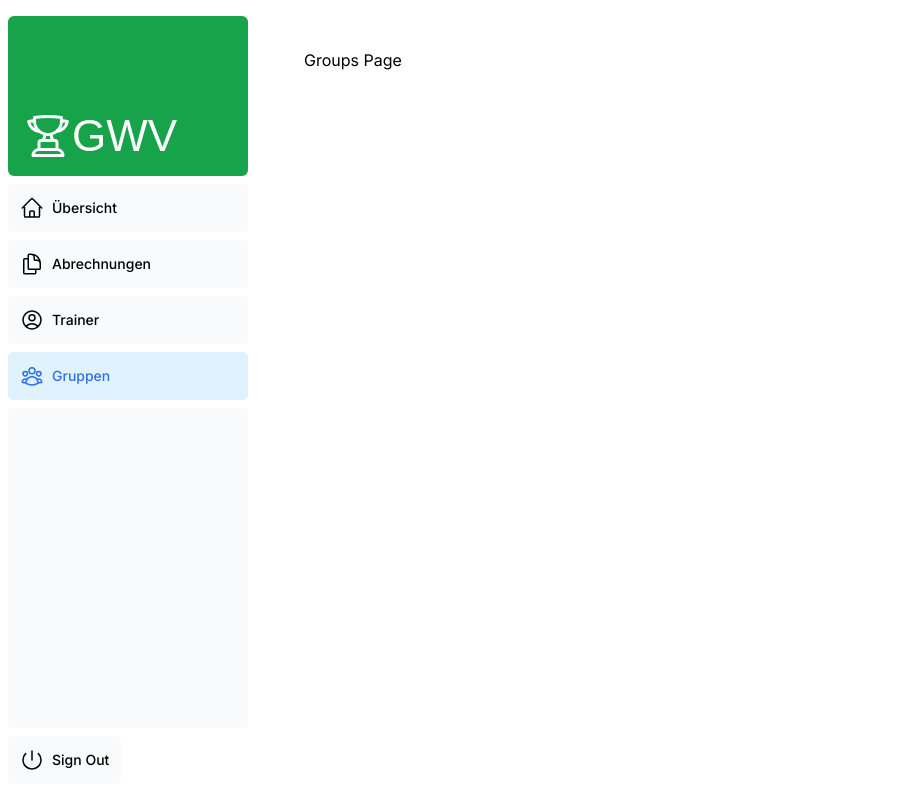
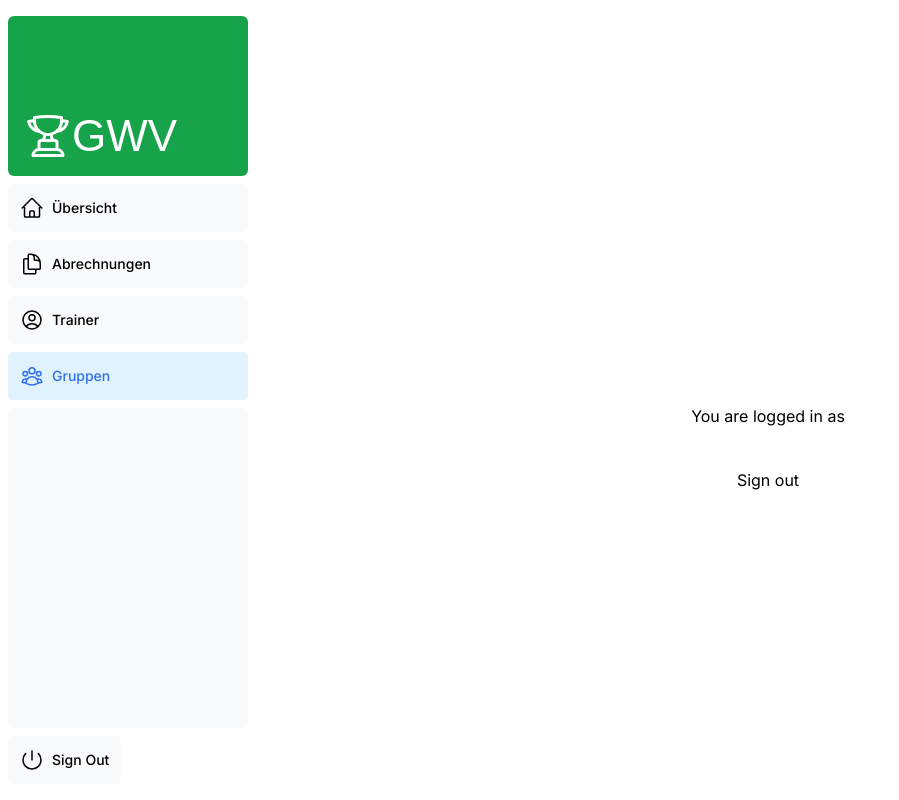
Before and after one commit to mldwr/vrclapp, a Next.js app: page /dashboard/groups in a window 1280 px wide. Shown: the whole page, without its empty margins (0-899 px from the left). Built offline with nearby package versions, Linux system fonts and the light colour scheme; no server answers; a web font is replaced by a local one.

Commit message:
auth changed

```diff
--- a/app/dashboard/groups/page.tsx
+++ b/app/dashboard/groups/page.tsx
@@ -1,19 +1,32 @@
-export default function Page() {
+/* export default function Page() {
     return <p>Groups Page</p>;
-}
-/*
-import { useAdminRole } from '../../../auth';
+}  */
 
-export default function AdminPage() {
-  const isAdmin = useAdminRole();
+import { auth, signOut } from '@/app/../auth';
 
-  if (!isAdmin) {
-    return <div>Unauthorized Access</div>;
-  }
+export default async function Page() {
+  let session = await auth();
 
   return (
-    <div>
-      <h1>Admin Page</h1>
+    <div className="flex h-screen bg-white">
+      <div className="w-screen h-screen flex flex-col space-y-5 justify-center items-center text-black">
+        <p>You are logged in as {session?.user?.email}</p>
+        <p>{session?.user?.name}</p>
+        <SignOut />
+      </div>
     </div>
   );
-} */
+}
+
+function SignOut() {
+  return (
+    <form
+      action={async () => {
+        'use server';
+        await signOut();
+      }}
+    >
+      <button type="submit">Sign out</button>
+    </form>
+  );
+}
--- a/auth.ts
+++ b/auth.ts
@@ -5,11 +5,11 @@ import { z } from 'zod';
 import { sql } from '@vercel/postgres';
 import type { User } from '@/app/lib/definitions';
 import bcrypt from 'bcrypt';
-import { useSession } from 'next-auth/react';
 
 async function getUser(email: string): Promise<User | undefined> {
   try {
     const user = await sql<User>`SELECT * FROM users WHERE email=${email}`;
+    console.log('getUser',user)
     return user.rows[0];
   } catch (error) {
     console.error('Failed to fetch user:', error);
```
